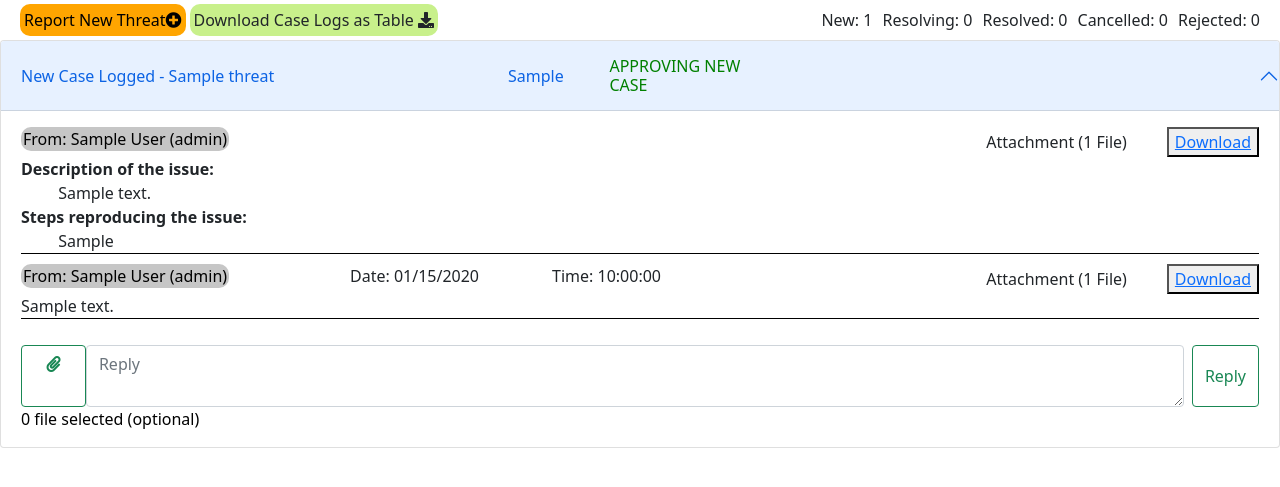
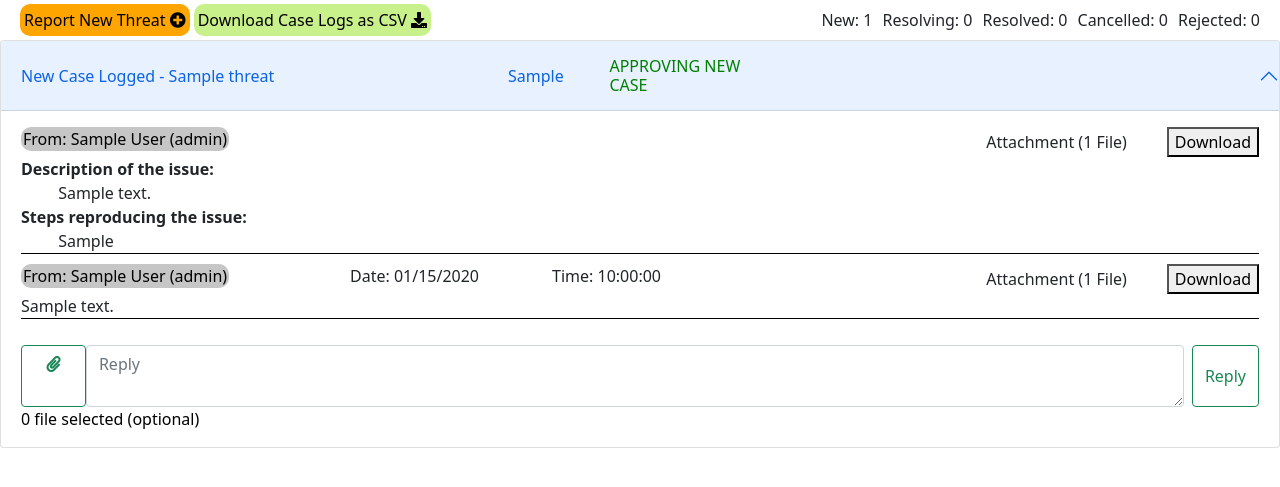
Before and after one commit to Akk3d1s/ThreatManager, a Flask app: page /threat in a window 1280 px wide, after a click that opens the changed part. Shown: the part 56-543 px from the top of the page. Run offline with Flask 2, Linux system fonts and the light colour scheme; a user stored in the database is signed in; tables that the repository leaves empty hold one stand-in row (values such as "Sample post"); parts of the project's set-up code (start-up, migrations or seed data) failed here and were passed over; some libraries are stand-ins or nearby versions.

Commit message:
citizen.html: add download_all_cases button to a href

```diff
--- a/app/controllers/comment.py
+++ b/app/controllers/comment.py
@@ -66,9 +66,10 @@ def comment(threat_id=None):
         print(len(request.files.getlist('file')))
         print(request.files['file'])
         if request.files['file'].filename!='':
-        # if len(request.files.getlist('file'))>0:
+            print('have files')
             if not requestFileValidation():
                 return redirect(url_for('threat'))
+        print("comment")
         comment = Comment(comment=form.comment.data, user_id=current_user.id, threat_id=threat_id)
         db.session.add(comment)
         db.session.commit()
--- a/app/controllers/download.py
+++ b/app/controllers/download.py
@@ -49,7 +49,6 @@ def downloadAllCases():
         threats = db.session.query(Threat, ThreatStatus, ThreatCategory, User, UserRole).join(ThreatStatus).join(ThreatCategory).join(User).join(UserRole).filter(UserRole.id==current_user.role_id).group_by(Threat).all()
     else:
         threats = db.session.query(Threat, ThreatStatus, ThreatCategory, User, UserRole).join(ThreatStatus).join(ThreatCategory).join(User).join(UserRole).group_by(Threat).all()
-
     for threat in threats:
         row_data = {"threat_id":threat.Threat.id,
                         "title": threat.Threat.title,
--- a/app/static/css/editor.css
+++ b/app/static/css/editor.css
@@ -168,6 +168,7 @@
     border-radius: 10px;
     padding: 4px;
     margin-right: 4px;
+    text-decoration: none;
 }
 
 .commentFromContainer {
@@ -216,6 +217,16 @@
 }
 
 .caseReportButton a {
+    text-decoration: none;
+    color: black;
+}
+
+.caseDownloadButton a {
+    text-decoration: none;
+    color: black;
+}
+
+.fileDownloadButton a {
     text-decoration: none;
     color: black;
 }
--- a/app/views/citizen.html
+++ b/app/views/citizen.html
@@ -31,9 +31,11 @@
     <div class="casesInfoHeader">
         <div style="display: flex;">
             <div class="caseReportButton">
-                <a href="{{ url_for('report') }}">Report New Threat<i class="fas fa-plus-circle"></i></a>
+                <a href="{{ url_for('report') }}">Report New Threat <i class="fas fa-plus-circle"></i></a>
             </div>
-            <div class="caseDownloadButton">Download Case Logs as Table <i class="fas fa-download"></i></div>
+            <div class="caseDownloadButton">
+                <a href="{{ url_for('downloadAllCases') }}">Download Case Logs as CSV <i class="fas fa-download"></i></a>
+            </div>
         </div>
         <div class="casesInfoContainer">
             <div class="caseCount">New: {{caseCount.new_case}}</div>
@@ -95,7 +97,7 @@
                                 <div>
                                     {% if threat.file_count > 1 %} Attachment ({{threat.file_count}} Files Zip) {% else %} Attachment ({{threat.file_count}} File) {% endif %}
                                 </div>
-                                <button type="button">
+                                <button class="fileDownloadButton" type="button">
                                     <a href="{{ url_for('downloadThreatFile', threat_id=threat.Threat.id) }}">Download</a>
                                 </button>
                             </div>
@@ -148,11 +150,11 @@
                                 <div></div>
                                 {% elif comment.file_count > 1 %}
                                 <div>Attachment ({{comment.file_count}} Files Zip) </div>
-                                <button type="button">
+                                <button class="fileDownloadButton" type="button">
                                     <a href="{{ url_for('downloadCommentFile', comment_id=comment.Comment.id) }}">Download</a>
                                 </button> {% else %}
                                 <div>Attachment ({{comment.file_count}} File)</div>
-                                <button type="button">
+                                <button class="fileDownloadButton" type="button">
                                     <a href="{{ url_for('downloadCommentFile', comment_id=comment.Comment.id) }}">Download</a>
                                 </button> {% endif %}
 
```
Also changed, not shown: app/static/uploads/comment5_1.jpeg (added).
